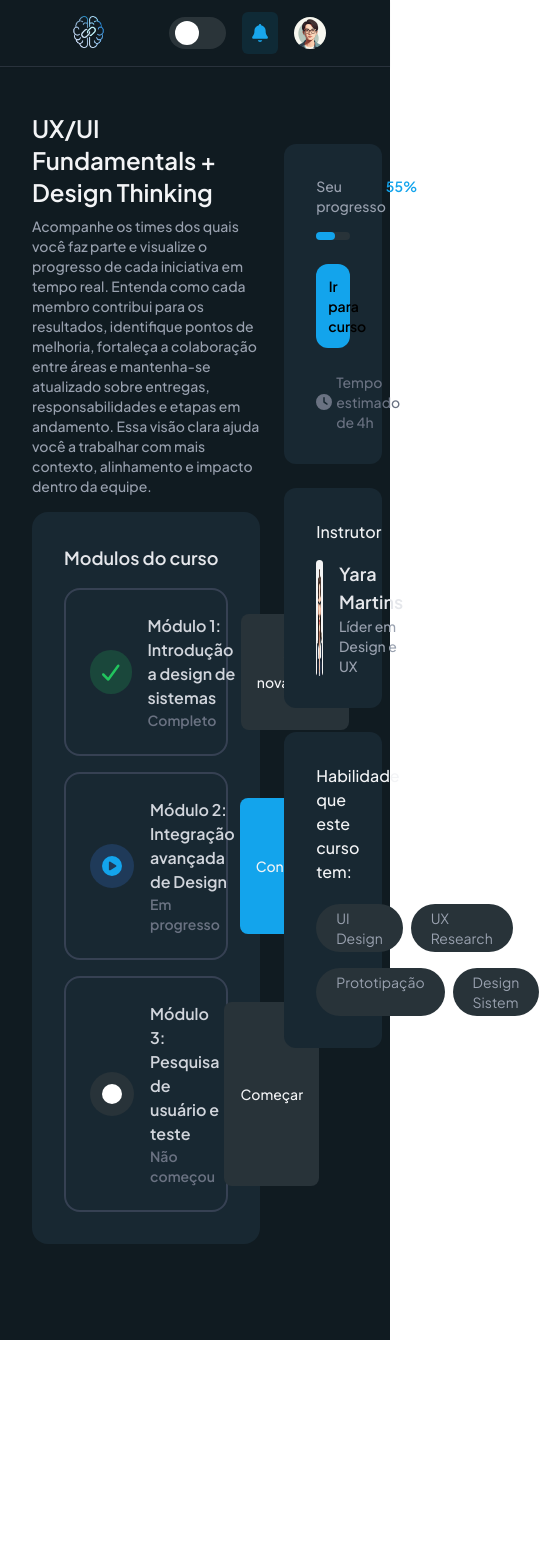
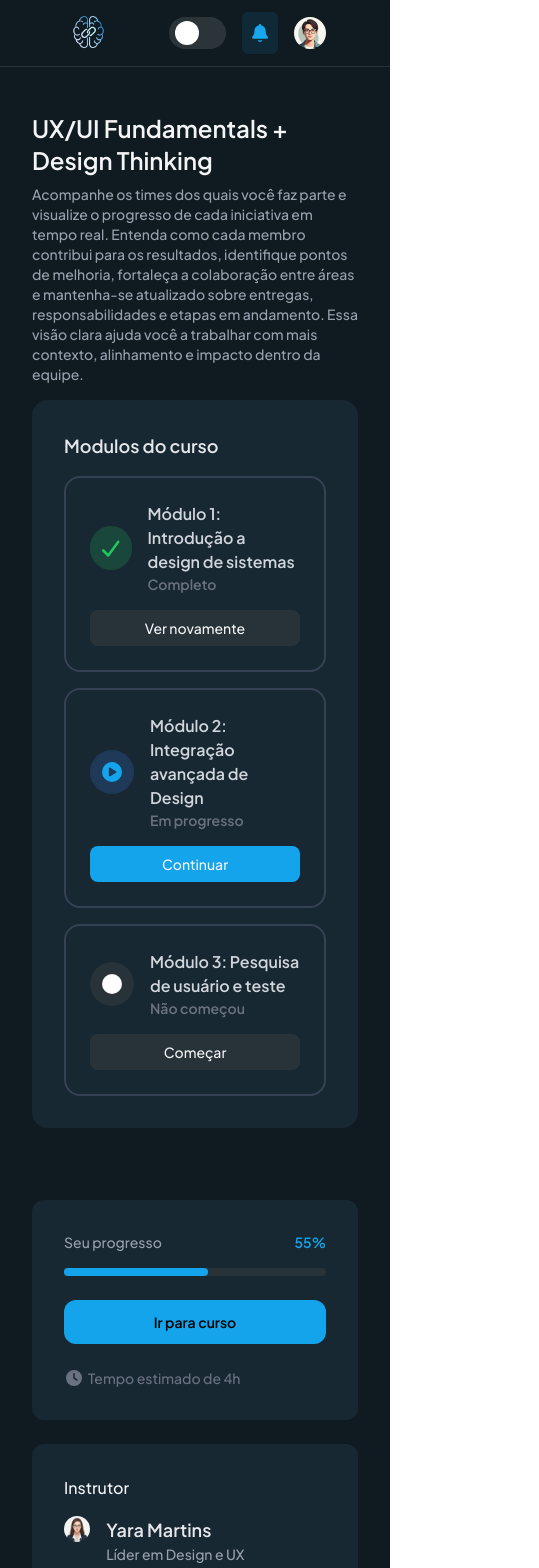
Before and after one commit to Bernardo07dev/SkillLink, a React (Vite) app: page /Cursos in a window 390 px wide. Shown: the top 1568 px of the page, 539 px wide, since content can reach past the window. Before the commit the page ends 1340 px from the top, so only its background shows below. Built offline with nearby package versions, Linux system fonts and the light colour scheme.

Commit message:
Mobile proj + cursos

```diff
--- a/src/pages/Cursos.jsx
+++ b/src/pages/Cursos.jsx
@@ -7,8 +7,8 @@ import user2 from "../assets/img/jane.png"
 const Cursos = () => {
     return(
         <Structure estado="cursos">
-            <main className="p-8 flex flex-row gap-6">
-                <section className='w-[70%]'>
+            <main className="p-8 flex flex-col lg:flex-row gap-6">
+                <section className='w-full lg:w-[70%]'>
                     <h1 className="mt-4 mb-2 text-2xl font-semibold dark:text-gray-100">UX/UI Fundamentals + Design Thinking</h1>
                     <p className="text-sm font-medium text-gray-400 mb-4">Acompanhe os times dos quais você faz parte e visualize o progresso de cada iniciativa em tempo real.
                     Entenda como cada membro contribui para os resultados, identifique pontos de melhoria, fortaleça a colaboração
@@ -16,7 +16,7 @@ const Cursos = () => {
                     ajuda você a trabalhar com mais contexto, alinhamento e impacto dentro da equipe.</p>
                     <div className='dark:bg-[#182832] bg-white p-8 rounded-2xl'>
                         <h1 className='text-lg font-semibold dark:text-gray-200'>Modulos do curso</h1>
-                        <div className='mt-4 flex flex-row justify-between p-6 border-2 dark:border-gray-700 border-gray-100 rounded-2xl w-full'>
+                        <div className='mt-4 flex flex-col gap-4 lg:flex-row justify-between p-6 border-2 dark:border-gray-700 border-gray-100 rounded-2xl w-full'>
                             <div className='flex flex-row gap-4 items-center'>
                                 <FontAwesomeIcon className='dark:bg-[#1A473B] bg-[#c8ead9] text-[#22C55E] p-3 text-xl rounded-full' icon={faCheck}></FontAwesomeIcon>
                                 <div>
@@ -26,7 +26,7 @@ const Cursos = () => {
                             </div>
                             <button className='py-2 px-4 rounded-lg bg-gray-100 dark:bg-[#283339] text-gray-600 dark:text-gray-100 text-sm font-medium'>Ver novamente</button>
                         </div>
-                        <div className='mt-4 flex flex-row justify-between p-6 border-2 dark:border-gray-700 border-gray-100 rounded-2xl w-full'>
+                        <div className='mt-4 flex gap-4 lg:flex-row flex-col justify-between p-6 border-2 dark:border-gray-700 border-gray-100 rounded-2xl w-full'>
                             <div className='flex flex-row gap-4 items-center'>
                                 <FontAwesomeIcon className='dark:bg-[#1F3A59] bg-[#bccaefc7] text-[#13a4ec7b] dark:text-[#13A4EC] p-3 text-xl rounded-full' icon={faCirclePlay}></FontAwesomeIcon>
                                 <div>
@@ -36,7 +36,7 @@ const Cursos = () => {
                             </div>
                             <button className='py-2 px-4 rounded-lg bg-[#13A4EC] text-gray-100 text-sm font-medium'>Continuar</button>
                         </div>
-                        <div className='mt-4 flex flex-row justify-between p-6 border-2 dark:border-gray-700 border-gray-100 rounded-2xl w-full'>
+                        <div className='mt-4 flex gap-4 lg:flex-row flex-col justify-between p-6 border-2 dark:border-gray-700 border-gray-100 rounded-2xl w-full'>
                             <div className='flex flex-row gap-4 items-center'>
                                 <FontAwesomeIcon className='dark:bg-[#283339] bg-[#E2E8F0] text-white p-3 text-xl rounded-full' icon={faCircle}></FontAwesomeIcon>
                                 <div>
@@ -49,7 +49,7 @@ const Cursos = () => {
                     </div>
                 </section>
 
-                <section className='w-[30%] my-12'>
+                <section className='w-full lg:w-[30%] my-12'>
                     <div className='dark:bg-[#182832] bg-white p-8 rounded-xl mb-6'>
                         <div className='flex flex-row justify-between mb-4'>
                             <p className='text-sm text-gray-400 font-medium'>Seu progresso</p>
@@ -68,8 +68,8 @@ const Cursos = () => {
                     <div className='dark:bg-[#182832] bg-white p-8 rounded-xl mb-6'>
                         <h1 className='dark:text-gray-100 font-medium mb-4'>Instrutor</h1>
                         <div className='flex flex-row gap-4'>
-                            <img className='w-[20%] rounded-full' src={user2}></img>
-                            <div>
+                            <img className='sm:w-[20%] w-[10%] h-[10%] sm:h-[20%] object-contain rounded-full' src={user2}></img>
+                            <div className='w-[80%]'>
                                 <h1 className='text-lg font-semibold text-gray-600 dark:text-gray-200'>Yara Martins</h1>
                                 <p className='font-medium text-gray-400 text-sm'>Líder em Design e UX</p>
                             </div>
--- a/src/pages/ProjetosColaborador.jsx
+++ b/src/pages/ProjetosColaborador.jsx
@@ -40,14 +40,14 @@ const ProjetosColaborador = () => {
                 <p className="text-sm font-medium text-gray-400">Acompanhe o andamento das iniciativas e participe dos projetos ativos da equipe.</p>
                 <div className='mt-4'>
                     {/* Select Status */}
-                    <select className="dark:bg-[#101C22] bg-white mr-4 px-4 text-gray-400 font-medium text-sm p-3 rounded-full border-none" onChange={(e) => setStatus(e.target.value)} value={getstatus}>
+                    <select className="dark:bg-[#182832] bg-white mr-4 px-4 text-gray-400 font-medium text-sm p-3 rounded-full border-none" onChange={(e) => setStatus(e.target.value)} value={getstatus}>
                         <option value="todos">Status: Todos</option>
                         <option value="Em andamento">Status: Em andamento</option>
                         <option value="Em revisão">Status: Em revisão</option>
                         <option value="Concluído">Status: Concluído</option>
                     </select>
 
-                    <select className="dark:bg-[#101C22] bg-white px-6 text-gray-400 font-medium text-sm p-3 rounded-full border-none" onChange={(e) => setArea(e.target.value)} value={getarea}>
+                    <select className="dark:bg-[#182832] bg-white px-6 text-gray-400 font-medium text-sm p-3 rounded-full border-none" onChange={(e) => setArea(e.target.value)} value={getarea}>
                         <option value="todas">Área: Todas</option>
                         <option value="UX">Área: UX</option>
                         <option value="Backend">Área: Backend</option>
@@ -55,9 +55,9 @@ const ProjetosColaborador = () => {
                         <option value="Produto">Área: Produto</option>
                     </select>
 
-                    <div className='flex flex-row'>
+                    <div className='flex flex-col xl:flex-row'>
                         {filtrados && filtrados.length > 0 ? filtrados.map((valor, i) => (
-                            <div className='dark:bg-[#182832] bg-white p-6 rounded-lg w-[25%] flex flex-col justify-around mx-2 my-6'>
+                            <div className='dark:bg-[#182832] bg-white p-6 rounded-lg xl:w-[25%] lg:w-[35%] md:w-[50%] flex flex-col justify-around mx-2 my-6'>
                                 <div className='flex flex-row'>
                                     <p className='w-[75%] tracking-tighter text-lg font-semibold dark:text-gray-200' key={i}>{valor.nome}</p>
                                         <div className={`${valor.status === 'Concluído' ? 'dark:bg-[#1A473B] bg-[#c8ead9] text-[#15d65c] dark:text-[#48D97E]' : valor.status === 'Em andamento' ? 'dark:bg-[#42442A] bg-[#eff0afc7] text-[#E8BF17]' : valor.status === 'Em revisão' ? 'dark:bg-[#1F3A59] bg-[#bccaefc7] text-[#5898E7]' : 'bg-gray-800 text-gray-100'} text-xs font-semibold flex justify-center h-[30px] items-center rounded-full w-[55%]`}>{valor.status}</div>
```
